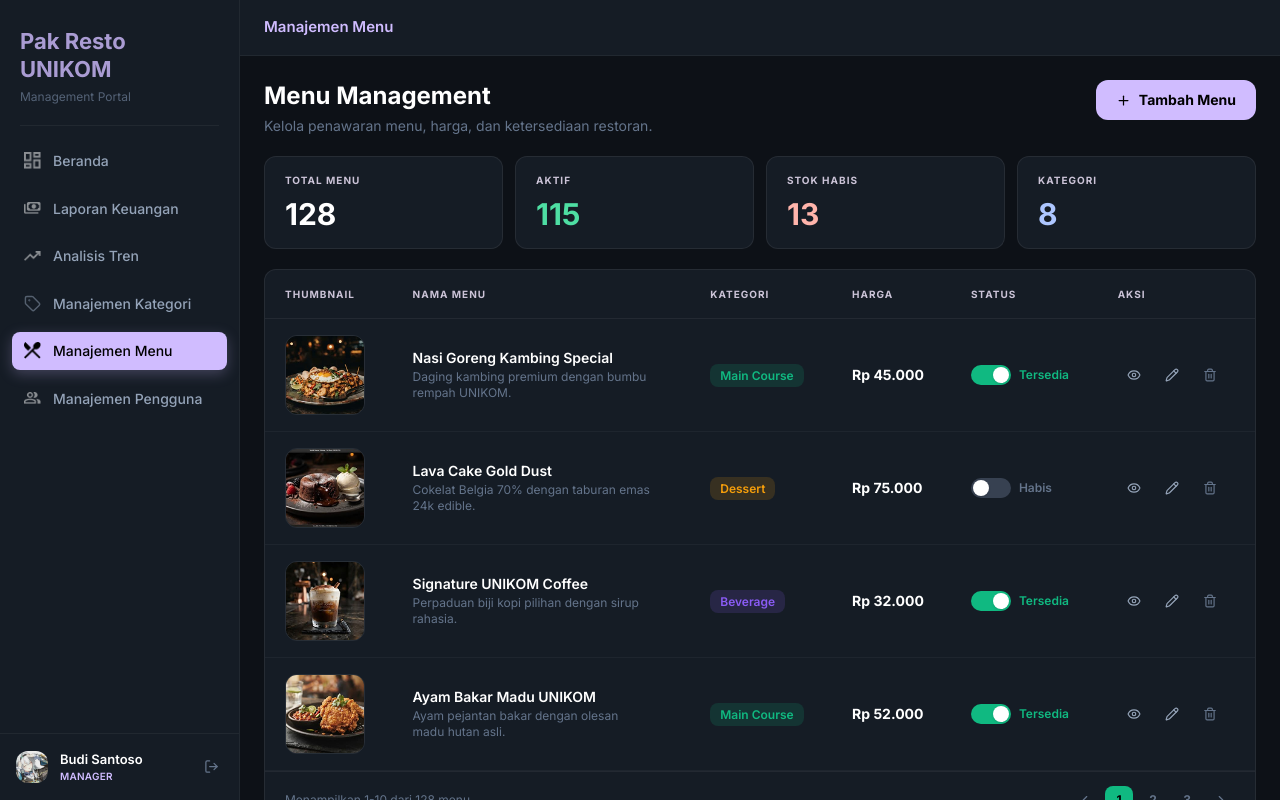
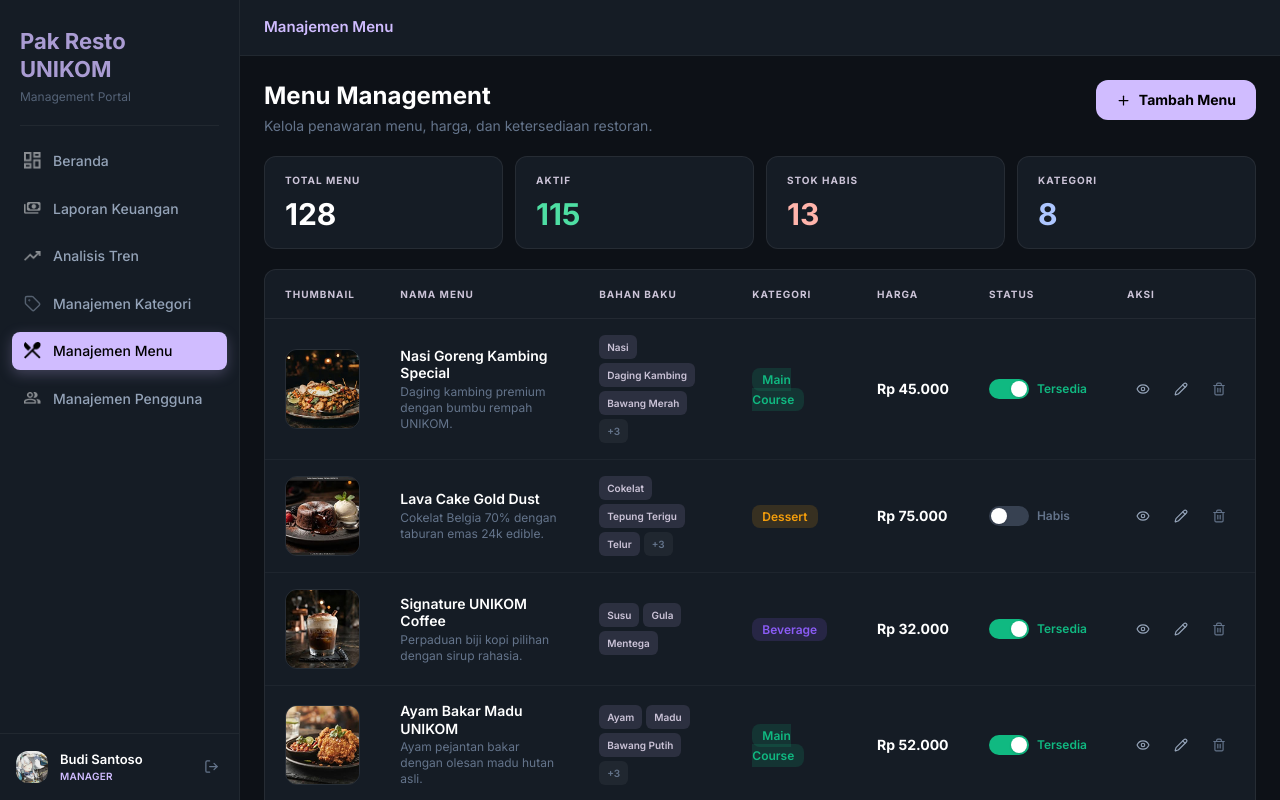
Before and after one commit to rifkyalmukmin/Pak-Resto-Unikom, a Next.js app: page /dashboard/manager/menu-management in a window 1280 px wide. Built offline with nearby package versions, Linux system fonts and the light colour scheme; a web font is replaced by a local one.

Commit message:
revisi tambah section bahan baku di menu management

```diff
--- a/src/app/dashboard/manager/menu-management/edit/page.tsx
+++ b/src/app/dashboard/manager/menu-management/edit/page.tsx
@@ -2,9 +2,18 @@
 
 import { useState, useRef, useEffect } from "react";
 import Link from "next/link";
-import { ChevronRight, ChevronDown, Check, AlertCircle, Pencil } from "lucide-react";
+import { ChevronRight, ChevronDown, Check, AlertCircle, Pencil, Search, X } from "lucide-react";
 
 const categories = ["Main Course", "Beverage", "Dessert", "Snack", "Appetizer"];
+
+const allBahanBaku = [
+  "Nasi", "Ayam", "Daging Sapi", "Daging Kambing", "Udang", "Ikan",
+  "Telur", "Tahu", "Tempe", "Mie",
+  "Bawang Merah", "Bawang Putih", "Cabai Merah", "Cabai Rawit", "Jahe", "Kunyit",
+  "Minyak Goreng", "Mentega", "Santan", "Kecap Manis",
+  "Garam", "Gula", "Merica", "Tepung Terigu", "Tepung Beras",
+  "Susu", "Keju", "Cokelat", "Sayuran Segar", "Tomat",
+];
 
 const EXISTING_IMAGE = "/images/menu/nasi-goreng.png";
 
@@ -14,6 +23,18 @@ export default function EditMenuPage() {
   const [showConfirm, setShowConfirm] = useState(false);
   const [showSuccess, setShowSuccess] = useState(false);
   const [preview, setPreview] = useState<string | null>(null);
+  const [selectedBahan, setSelectedBahan] = useState<string[]>(["Daging Kambing", "Bawang Merah", "Bawang Putih", "Jahe", "Kunyit", "Kecap Manis"]);
+  const [bahanSearch, setBahanSearch] = useState("");
+
+  const filteredBahan = allBahanBaku.filter((b) =>
+    b.toLowerCase().includes(bahanSearch.toLowerCase())
+  );
+
+  function toggleBahan(bahan: string) {
+    setSelectedBahan((prev) =>
+      prev.includes(bahan) ? prev.filter((b) => b !== bahan) : [...prev, bahan]
+    );
+  }
   const [form, setForm] = useState({
     nama: "Nasi Goreng Kambing Special",
     kategori: "Main Course",
@@ -171,6 +192,68 @@ export default function EditMenuPage() {
             </div>
           </div>
 
+          {/* Bahan Baku */}
+          <div className="rounded-xl p-6 border space-y-4"
+            style={{ backgroundColor: "#151C25", borderColor: "#494454" }}>
+            <div>
+              <h3 className="font-bold text-base" style={{ color: "#D0BCFF" }}>Bahan Baku</h3>
+              <p className="text-xs mt-1" style={{ color: "#94a3b8" }}>Pilih bahan baku yang digunakan dalam menu ini.</p>
+            </div>
+
+            {/* Selected pills */}
+            {selectedBahan.length > 0 && (
+              <div className="flex flex-wrap gap-2">
+                {selectedBahan.map((b) => (
+                  <span key={b} className="flex items-center gap-1.5 px-3 py-1 rounded-full text-xs font-semibold"
+                    style={{ backgroundColor: "rgba(208,188,255,0.15)", color: "#D0BCFF", border: "1px solid rgba(208,188,255,0.3)" }}>
+                    {b}
+                    <button onClick={() => toggleBahan(b)} className="hover:opacity-70 transition-opacity">
+                      <X size={11} />
+                    </button>
+                  </span>
+                ))}
+              </div>
+            )}
+
+            {/* Search */}
+            <div className="relative">
+              <Search size={13} className="absolute left-3 top-1/2 -translate-y-1/2" style={{ color: "#64748b" }} />
+              <input
+                type="text"
+                placeholder="Cari bahan baku..."
+                value={bahanSearch}
+                onChange={(e) => setBahanSearch(e.target.value)}
+                className="w-full h-9 pl-9 pr-4 rounded-lg text-sm outline-none border"
+                style={{ backgroundColor: "#080F17", borderColor: "#494454", color: "#fff" }}
+              />
+            </div>
+
+            {/* Grid list */}
+            <div className="grid grid-cols-3 gap-2">
+              {filteredBahan.map((b) => {
+                const active = selectedBahan.includes(b);
+                return (
+                  <button key={b} onClick={() => toggleBahan(b)}
+                    className="flex items-center gap-2 px-3 py-2 rounded-lg text-xs font-medium border transition-colors text-left"
+                    style={{
+                      backgroundColor: active ? "rgba(208,188,255,0.12)" : "#080F17",
+                      borderColor: active ? "rgba(208,188,255,0.4)" : "#494454",
+                      color: active ? "#D0BCFF" : "#94a3b8",
+                    }}>
+                    <span className="w-3.5 h-3.5 rounded flex items-center justify-center shrink-0 border"
+                      style={{ backgroundColor: active ? "#D0BCFF" : "transparent", borderColor: active ? "#D0BCFF" : "#494454" }}>
+                      {active && <Check size={9} color="#000" />}
+                    </span>
+                    {b}
+                  </button>
+                );
+              })}
+              {filteredBahan.length === 0 && (
+                <p className="col-span-3 text-center text-xs py-4" style={{ color: "#64748b" }}>Bahan tidak ditemukan.</p>
+              )}
+            </div>
+          </div>
+
           {/* Status Ketersediaan */}
           <div className="rounded-xl p-6 border"
             style={{ backgroundColor: "#151C25", borderColor: "#494454" }}>
--- a/src/app/dashboard/manager/menu-management/page.tsx
+++ b/src/app/dashboard/manager/menu-management/page.tsx
@@ -12,13 +12,14 @@ interface MenuItem {
   harga: string;
   available: boolean;
   image: string;
+  bahanBaku: string[];
 }
 
 const initialItems: MenuItem[] = [
-  { id: "M001", name: "Nasi Goreng Kambing Special", description: "Daging kambing premium dengan bumbu rempah UNIKOM.",   category: "Main Course", harga: "Rp 45.000", available: true,  image: "/images/menu/nasi-goreng.png" },
-  { id: "M002", name: "Lava Cake Gold Dust",          description: "Cokelat Belgia 70% dengan taburan emas 24k edible.", category: "Dessert",     harga: "Rp 75.000", available: false, image: "/images/menu/chocolate-lava.png" },
-  { id: "M003", name: "Signature UNIKOM Coffee",      description: "Perpaduan biji kopi pilihan dengan sirup rahasia.",  category: "Beverage",    harga: "Rp 32.000", available: true,  image: "/images/menu/iced-cappucino.png" },
-  { id: "M004", name: "Ayam Bakar Madu UNIKOM",       description: "Ayam pejantan bakar dengan olesan madu hutan asli.", category: "Main Course", harga: "Rp 52.000", available: true,  image: "/images/menu/ayam-goreng.png" },
+  { id: "M001", name: "Nasi Goreng Kambing Special", description: "Daging kambing premium dengan bumbu rempah UNIKOM.",   category: "Main Course", harga: "Rp 45.000", available: true,  image: "/images/menu/nasi-goreng.png",      bahanBaku: ["Nasi", "Daging Kambing", "Bawang Merah", "Bawang Putih", "Kecap Manis", "Minyak Goreng"] },
+  { id: "M002", name: "Lava Cake Gold Dust",          description: "Cokelat Belgia 70% dengan taburan emas 24k edible.", category: "Dessert",     harga: "Rp 75.000", available: false, image: "/images/menu/chocolate-lava.png",   bahanBaku: ["Cokelat", "Tepung Terigu", "Telur", "Mentega", "Susu", "Gula"] },
+  { id: "M003", name: "Signature UNIKOM Coffee",      description: "Perpaduan biji kopi pilihan dengan sirup rahasia.",  category: "Beverage",    harga: "Rp 32.000", available: true,  image: "/images/menu/iced-cappucino.png",   bahanBaku: ["Susu", "Gula", "Mentega"] },
+  { id: "M004", name: "Ayam Bakar Madu UNIKOM",       description: "Ayam pejantan bakar dengan olesan madu hutan asli.", category: "Main Course", harga: "Rp 52.000", available: true,  image: "/images/menu/ayam-goreng.png",      bahanBaku: ["Ayam", "Madu", "Bawang Putih", "Jahe", "Kecap Manis", "Garam"] },
 ];
 
 const categoryColor: Record<string, { bg: string; color: string }> = {
@@ -105,7 +106,7 @@ export default function MenuManagementPage() {
           <table className="w-full text-sm">
             <thead>
               <tr style={{ borderBottom: "1px solid rgba(255,255,255,0.06)" }}>
-                {["THUMBNAIL", "NAMA MENU", "KATEGORI", "HARGA", "STATUS", "AKSI"].map((h) => (
+                {["THUMBNAIL", "NAMA MENU", "BAHAN BAKU", "KATEGORI", "HARGA", "STATUS", "AKSI"].map((h) => (
                   <th key={h} className="px-5 py-3.5 text-left text-[10px] font-bold tracking-widest" style={{ color: "#CBC3D7" }}>{h}</th>
                 ))}
               </tr>
@@ -127,6 +128,23 @@ export default function MenuManagementPage() {
                     <td className="px-5 py-4">
                       <p className="text-white font-semibold leading-tight">{item.name}</p>
                       <p className="text-xs mt-0.5 max-w-[240px]" style={{ color: "#64748b" }}>{item.description}</p>
+                    </td>
+                    {/* Bahan Baku */}
+                    <td className="px-5 py-4 max-w-[200px]">
+                      <div className="flex flex-wrap gap-1">
+                        {item.bahanBaku.slice(0, 3).map((b) => (
+                          <span key={b} className="px-2 py-0.5 rounded-md text-[10px] font-semibold"
+                            style={{ backgroundColor: "rgba(208,188,255,0.12)", color: "#CBC3D7" }}>
+                            {b}
+                          </span>
+                        ))}
+                        {item.bahanBaku.length > 3 && (
+                          <span className="px-2 py-0.5 rounded-md text-[10px] font-semibold"
+                            style={{ backgroundColor: "rgba(255,255,255,0.05)", color: "#64748b" }}>
+                            +{item.bahanBaku.length - 3}
+                          </span>
+                        )}
+                      </div>
                     </td>
                     {/* Kategori */}
                     <td className="px-5 py-4">
@@ -242,6 +260,17 @@ export default function MenuManagementPage() {
                         : { backgroundColor: "rgba(100,116,139,0.12)", color: "#94a3b8" }}>
                       {detailTarget.available ? "Tersedia" : "Habis"}
                     </span>
+                  </div>
+                </div>
+                <div>
+                  <p className="text-[10px] font-bold tracking-widest mb-2" style={{ color: "#CBC3D7" }}>BAHAN BAKU</p>
+                  <div className="flex flex-wrap gap-1.5">
+                    {detailTarget.bahanBaku.map((b) => (
+                      <span key={b} className="px-2.5 py-1 rounded-md text-xs font-semibold"
+                        style={{ backgroundColor: "rgba(208,188,255,0.12)", color: "#D0BCFF", border: "1px solid rgba(208,188,255,0.2)" }}>
+                        {b}
+                      </span>
+                    ))}
                   </div>
                 </div>
               </div>
--- a/src/app/dashboard/manager/menu-management/tambah/page.tsx
+++ b/src/app/dashboard/manager/menu-management/tambah/page.tsx
@@ -2,16 +2,37 @@
 
 import { useState, useRef, useEffect } from "react";
 import Link from "next/link";
-import { ChevronRight, ChevronDown, ImageIcon, Check, AlertCircle } from "lucide-react";
+import { ChevronRight, ChevronDown, ImageIcon, Check, AlertCircle, Search, X } from "lucide-react";
 
 const categories = ["Main Course", "Beverage", "Dessert", "Snack", "Appetizer"];
+
+const allBahanBaku = [
+  "Nasi", "Ayam", "Daging Sapi", "Daging Kambing", "Udang", "Ikan",
+  "Telur", "Tahu", "Tempe", "Mie",
+  "Bawang Merah", "Bawang Putih", "Cabai Merah", "Cabai Rawit", "Jahe", "Kunyit",
+  "Minyak Goreng", "Mentega", "Santan", "Kecap Manis",
+  "Garam", "Gula", "Merica", "Tepung Terigu", "Tepung Beras",
+  "Susu", "Keju", "Cokelat", "Sayuran Segar", "Tomat",
+];
 
 export default function TambahMenuPage() {
   const [available, setAvailable] = useState(true);
   const [kategoriOpen, setKategoriOpen] = useState(false);
   const [showConfirm, setShowConfirm] = useState(false);
   const [showSuccess, setShowSuccess] = useState(false);
+  const [selectedBahan, setSelectedBahan] = useState<string[]>([]);
+  const [bahanSearch, setBahanSearch] = useState("");
   const kategoriRef = useRef<HTMLDivElement>(null);
+
+  const filteredBahan = allBahanBaku.filter((b) =>
+    b.toLowerCase().includes(bahanSearch.toLowerCase())
+  );
+
+  function toggleBahan(bahan: string) {
+    setSelectedBahan((prev) =>
+      prev.includes(bahan) ? prev.filter((b) => b !== bahan) : [...prev, bahan]
+    );
+  }
 
   useEffect(() => {
     function handler(e: MouseEvent) {
@@ -183,6 +204,68 @@ export default function TambahMenuPage() {
             </div>
           </div>
 
+          {/* Bahan Baku */}
+          <div className="rounded-xl p-6 border space-y-4"
+            style={{ backgroundColor: "#151C25", borderColor: "#494454" }}>
+            <div>
+              <h3 className="font-bold text-base" style={{ color: "#D0BCFF" }}>Bahan Baku</h3>
+              <p className="text-xs mt-1" style={{ color: "#94a3b8" }}>Pilih bahan baku yang digunakan dalam menu ini.</p>
+            </div>
+
+            {/* Selected pills */}
+            {selectedBahan.length > 0 && (
+              <div className="flex flex-wrap gap-2">
+                {selectedBahan.map((b) => (
+                  <span key={b} className="flex items-center gap-1.5 px-3 py-1 rounded-full text-xs font-semibold"
+                    style={{ backgroundColor: "rgba(208,188,255,0.15)", color: "#D0BCFF", border: "1px solid rgba(208,188,255,0.3)" }}>
+                    {b}
+                    <button onClick={() => toggleBahan(b)} className="hover:opacity-70 transition-opacity">
+                      <X size={11} />
+                    </button>
+                  </span>
+                ))}
+              </div>
+            )}
+
+            {/* Search */}
+            <div className="relative">
+              <Search size={13} className="absolute left-3 top-1/2 -translate-y-1/2" style={{ color: "#64748b" }} />
+              <input
+                type="text"
+                placeholder="Cari bahan baku..."
+                value={bahanSearch}
+                onChange={(e) => setBahanSearch(e.target.value)}
+                className="w-full h-9 pl-9 pr-4 rounded-lg text-sm outline-none border"
+                style={{ backgroundColor: "#080F17", borderColor: "#494454", color: "#fff" }}
+              />
+            </div>
+
+            {/* Grid list */}
+            <div className="grid grid-cols-3 gap-2">
+              {filteredBahan.map((b) => {
+                const active = selectedBahan.includes(b);
+                return (
+                  <button key={b} onClick={() => toggleBahan(b)}
+                    className="flex items-center gap-2 px-3 py-2 rounded-lg text-xs font-medium border transition-colors text-left"
+                    style={{
+                      backgroundColor: active ? "rgba(208,188,255,0.12)" : "#080F17",
+                      borderColor: active ? "rgba(208,188,255,0.4)" : "#494454",
+                      color: active ? "#D0BCFF" : "#94a3b8",
+                    }}>
+                    <span className="w-3.5 h-3.5 rounded flex items-center justify-center shrink-0 border"
+                      style={{ backgroundColor: active ? "#D0BCFF" : "transparent", borderColor: active ? "#D0BCFF" : "#494454" }}>
+                      {active && <Check size={9} color="#000" />}
+                    </span>
+                    {b}
+                  </button>
+                );
+              })}
+              {filteredBahan.length === 0 && (
+                <p className="col-span-3 text-center text-xs py-4" style={{ color: "#64748b" }}>Bahan tidak ditemukan.</p>
+              )}
+            </div>
+          </div>
+
           {/* Status Ketersediaan */}
           <div
             className="rounded-xl p-6 border"
```
